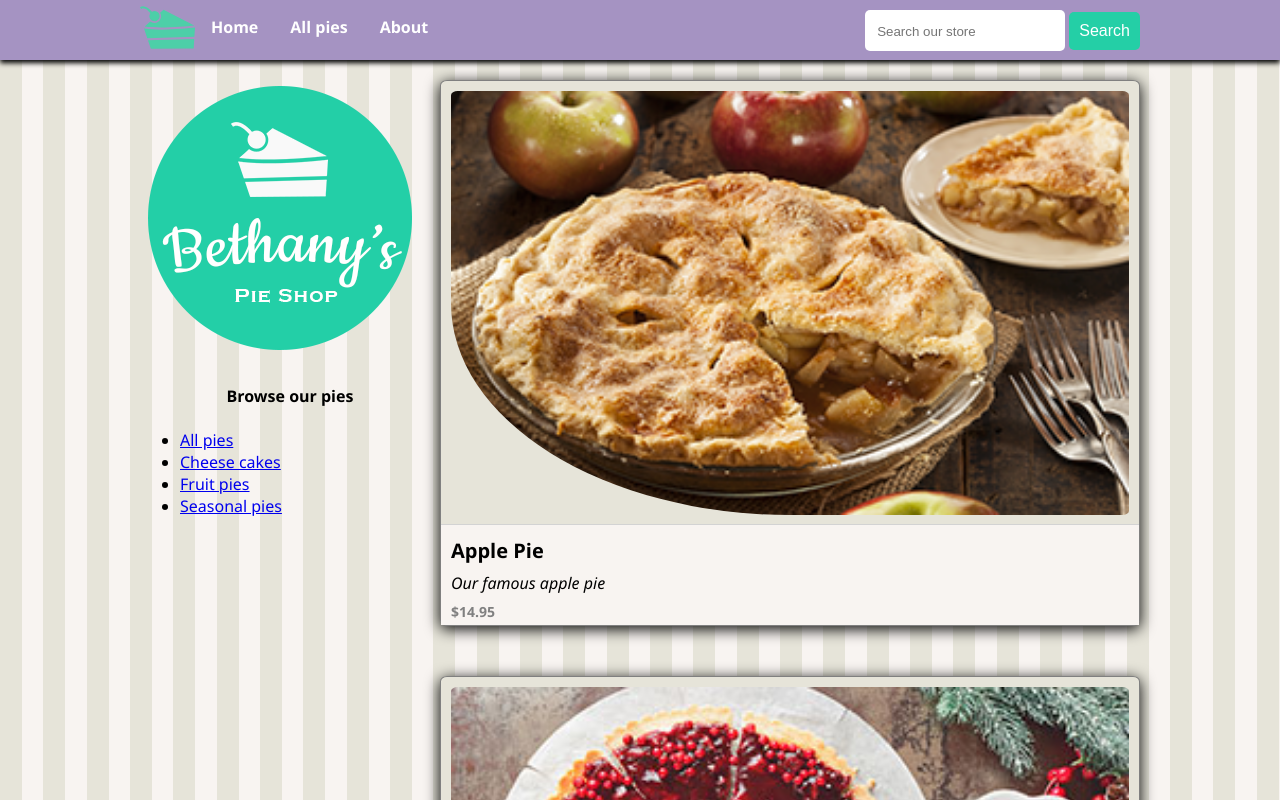
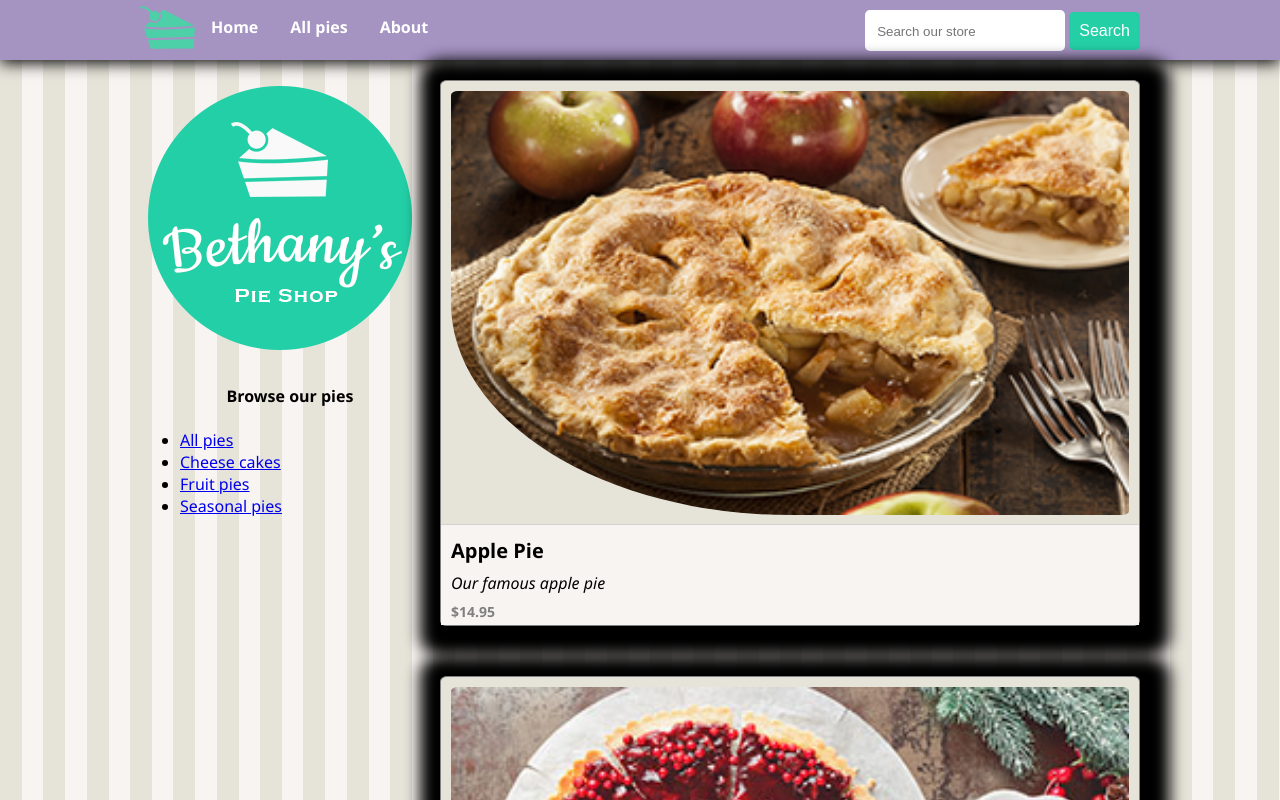
Before and after one commit to taylonr/ps-css-applying-special-effects, a plain HTML site: page fruitpies.html in a window 1280 px wide. Shown: the top 800 px of the page. Drawn offline with Linux system fonts and the light colour scheme.

Commit message:
Completing the module.

```diff
--- a/styles.css
+++ b/styles.css
@@ -9,7 +9,7 @@ body {
 
 #mainheader {
   background-color: #a593c2;
-  box-shadow: 0px 3px 5px;
+  box-shadow: 0px 3px 15px;
 }
 
 button {
@@ -112,7 +112,7 @@ div.card {
   margin-bottom: 50px;
   width: 100%;
   border-radius: 1%;
-  box-shadow: 0px 3px 15px;
+  box-shadow: 5px 5px 15px 25px;
 }
 
 div.card a {
```
